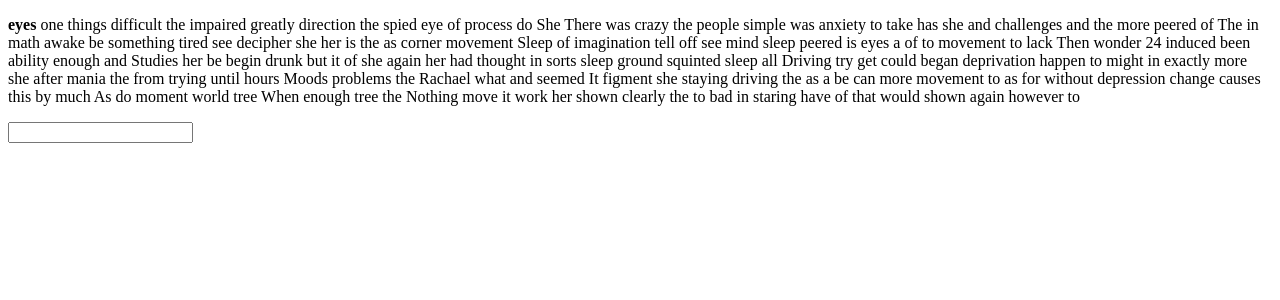
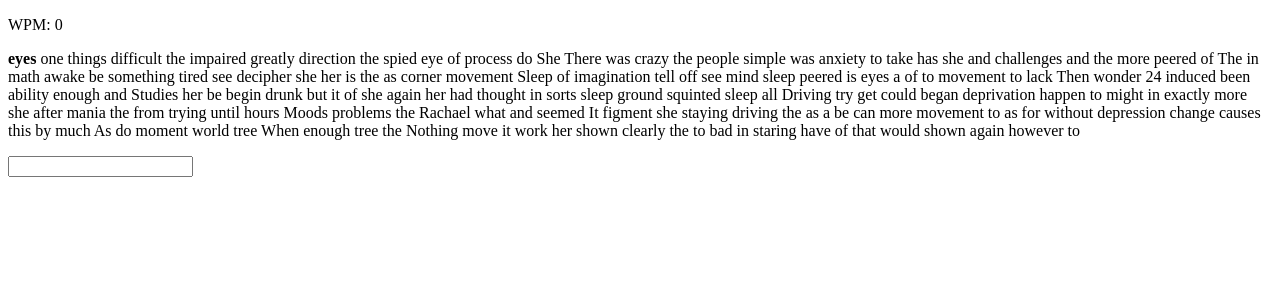
Before and after one commit to albert-dinh-01/TypingTest, a React (Create React App) app in the folder front/: page / in a window 1280 px wide. Shown: the top 300 px of the page. Built offline with nearby package versions, Linux system fonts and the light colour scheme.

Commit message:
Added timer and a timer state

```diff
--- a/front/src/components/TextField/TextField.tsx
+++ b/front/src/components/TextField/TextField.tsx
@@ -24,11 +24,22 @@ let Word = (props: any): any => {
 
 Word = React.memo(Word);
 
+const Timer = (props: any) => {
+	const [wpm, setWpm] = useState(0);
+	useEffect(() => {
+		if (props.startCount) {
+			setInterval(() => {}, 1000);
+		}
+	}, [props.startCount]);
+	return <p>WPM: {wpm}</p>;
+};
+
 const TextField = () => {
 	const [userInput, setUserInput] = useState("");
 	const text = useRef(getText());
 	const [activeWordIndex, setActiveWordIndex] = useState(0);
 	const [correctWordArray, setCorrectWordArray] = useState([]);
+	const [startCountYet, setStartCountYet] = useState(false);
 
 	const processInput = (e: string): void => {
 		if (e.endsWith(" ")) {
@@ -48,6 +59,7 @@ const TextField = () => {
 
 	return (
 		<div id="textFieldContainer" className="">
+			<Timer startCount={false} />
 			<p id="displayedTest" className="">
 				{text.current.map((word, index) => {
 					return (
```
